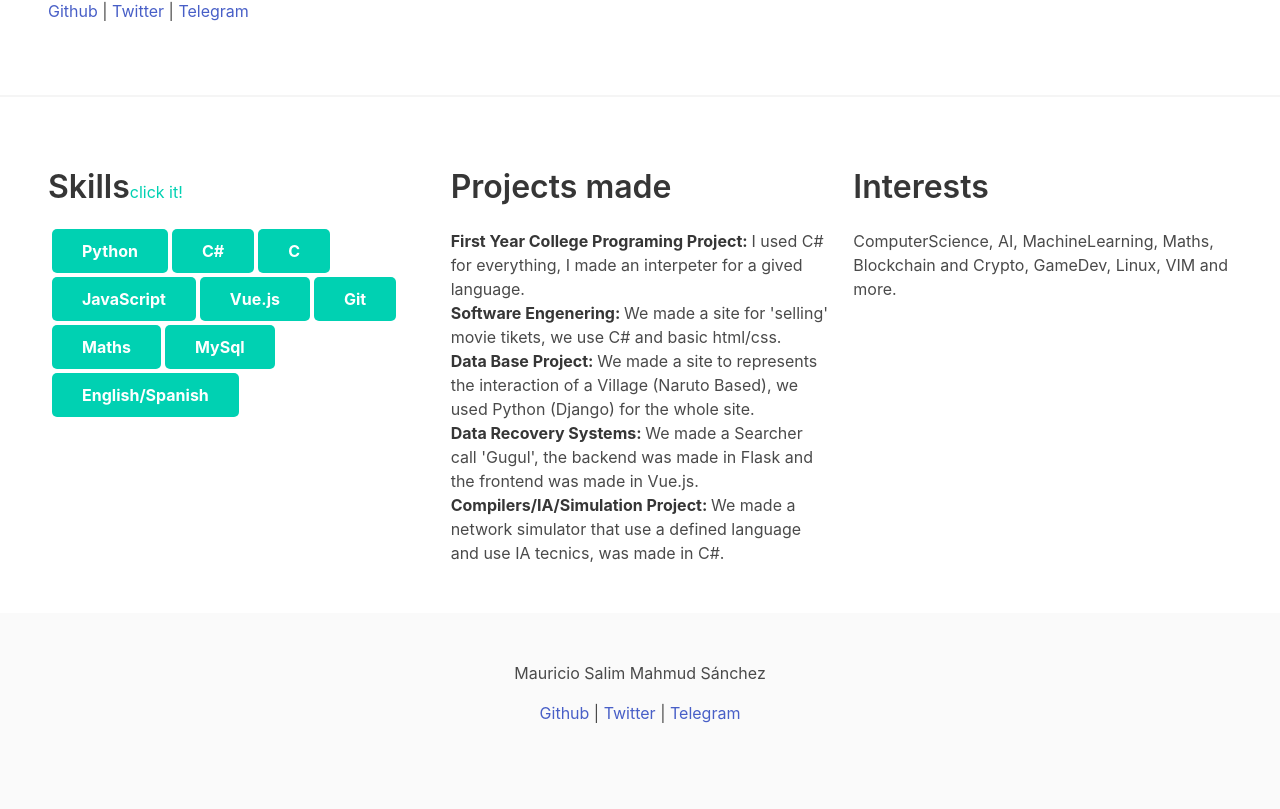
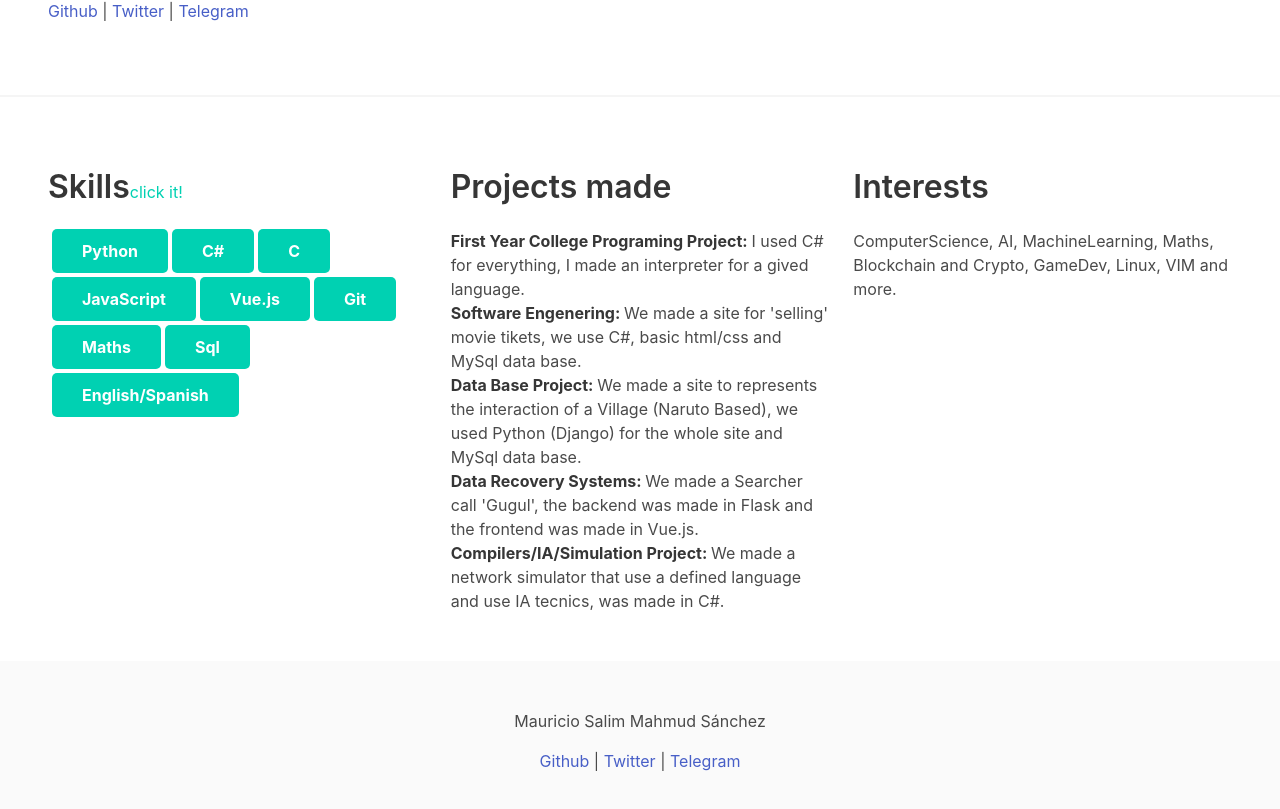
Before and after one commit to maux96/my-page, a Vue app: page / in a window 1280 px wide. Shown: the part 860-1669 px from the top of the page. Built offline with nearby package versions, Linux system fonts and the light colour scheme.

Commit message:
fix: Some fixes

```diff
--- a/src/App.vue
+++ b/src/App.vue
@@ -92,14 +92,14 @@ export default {
             {name:"Vue.js", text:"It's my favorite web framework, I used it in some projects in my career.",isActive:false},
             {name:"Git", text:"I learned in my career, actually I use it for everything.",isActive:false},
             {name:"Maths", text:"I'm studing Computer Science, I learned a lot in my career, this helps me with the little bit complicated problems.",isActive:false},
-            {name:"MySql", text:"I learned in college, did some proyects, I actually use sometimes.",isActive:false},
+            {name:"Sql", text:"I learned in college, did some proyects, I actually use sometimes.",isActive:false},
             {name:"English/Spanish", text:"I native spanish speaker, but I can speak with others in English.",isActive:false},
         ],
         lastSkillIndex:null,
         projects:[
-            {name:"First Year College Programing Project",text: "I used C# for everything, I made an interpeter for a gived language."},
-            {name:"Software Engenering",text: "We made a site for 'selling' movie tikets, we use C# and basic html/css."},
-            {name:"Data Base Project",text: "We made a site to represents the interaction of a Village (Naruto Based), we used Python (Django) for the whole site."},
+            {name:"First Year College Programing Project",text: "I used C# for everything, I made an interpreter for a gived language."},
+            {name:"Software Engenering",text: "We made a site for 'selling' movie tikets, we use C#, basic html/css and MySql data base."},
+            {name:"Data Base Project",text: "We made a site to represents the interaction of a Village (Naruto Based), we used Python (Django) for the whole site and MySql data base."},
             {name:"Data Recovery Systems",text: "We made a Searcher call 'Gugul', the backend was made in Flask and the frontend was made in Vue.js."},
             {name:"Compilers/IA/Simulation Project",text: "We made a network simulator that use a defined language and use IA tecnics, was made in C#."},
 
```
